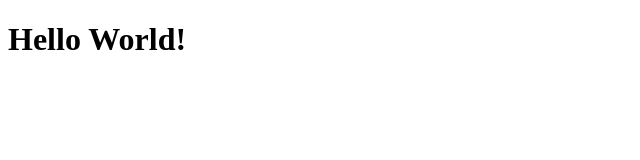
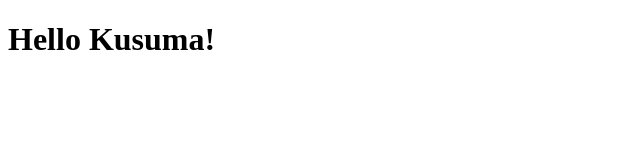
Before and after one commit to idindrakusuma/react-boilerplate, a React app: page / in a window 1280 px wide. Shown: the top 160 px of the page, without its empty margins (0-640 px from the left). Built offline with nearby package versions, Linux system fonts and the light colour scheme.

Commit message:
feat: add dev mode for watch files

```diff
--- a/package.json
+++ b/package.json
@@ -5,7 +5,8 @@
   "main": "index.js",
   "scripts": {
     "test": "echo \"Error: no test specified\" && exit 1",
-    "build": "webpack"
+    "build": "webpack",
+    "dev": "webpack --watch --mode development"
   },
   "author": "Indra Kusuma",
   "license": "ISC",
--- a/src/App.js
+++ b/src/App.js
@@ -1,7 +1,7 @@
 import React from 'react';
 
 function App() {
-  return <h1>Hello World!</h1>
+  return <h1>Hello Kusuma!</h1>
 }
 
 export default App;
```
